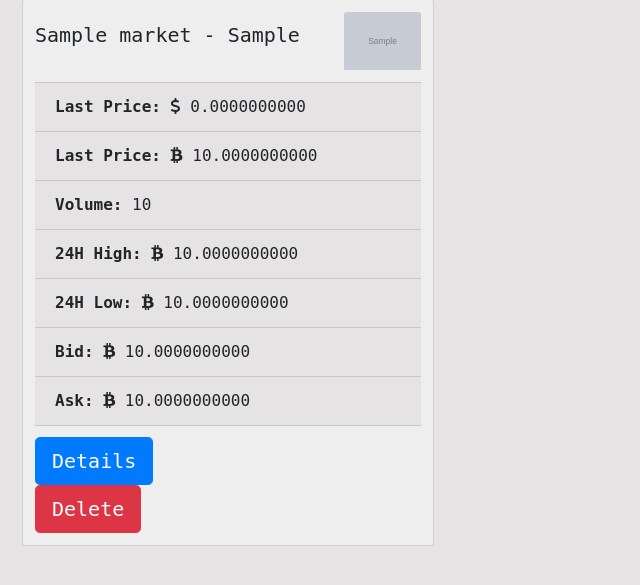
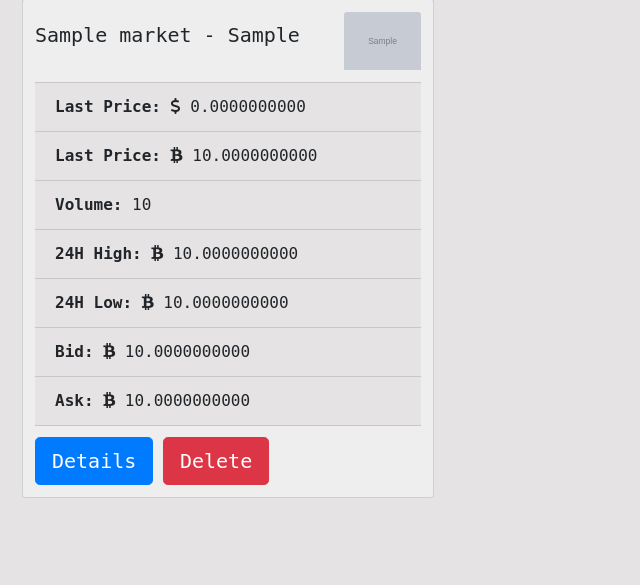
Before and after one commit to ahmermalik/Crypto_Currency_Project, a Python web app: template dashboard/templates/dashboard.html in a window 1280 px wide. Shown: the part 71-656 px from the top of the page, without its empty margins (0-640 px from the left). Run offline with Jinja, Linux system fonts and the light colour scheme; the template is opened without the code that fills it: most values are stand-ins (such as "Sample title", 1, 10 or a date in 2020); grey boxes marked "Sample" are stand-in pictures; some libraries are stand-ins or nearby versions; some web fonts are replaced.

Commit message:
delete-button css fixed

```diff
--- a/dashboard/templates/dashboard.html
+++ b/dashboard/templates/dashboard.html
@@ -60,8 +60,8 @@
 				<div class="card-block-bottom">
 					<!--where modal begins-->
 					<a href="#" class="btn btn-lg btn-primary" data-toggle="modal"
-						data-target="#largeModal" onclick="insert_iframe('{{ user.market.coin_ticker }}')">Details</a>
-            <form action="/delete/{{user.currency.id}}" method="post">
+						data-target="#largeModal" onclick="insert_iframe('{{ user.market.coin_pair }}')">Details</a>
+            <form action="/delete/{{user.currency.id}}" method="post" class="delete-btn">
               <button type="submit" class="btn btn-lg btn-danger">Delete</button>
             </form>
 					<div class="modal fade" id="largeModal" tabindex="-1" role="dialog" aria-labelledby="largeModal"
--- a/static/css/style.css
+++ b/static/css/style.css
@@ -30,6 +30,10 @@ html, body {
 
 .card-block-bottom {
    margin-top: 0.7rem;
+}
+
+.delete-btn {
+  display: inline-block;
 }
 .card-title {
   flex: auto;
```
